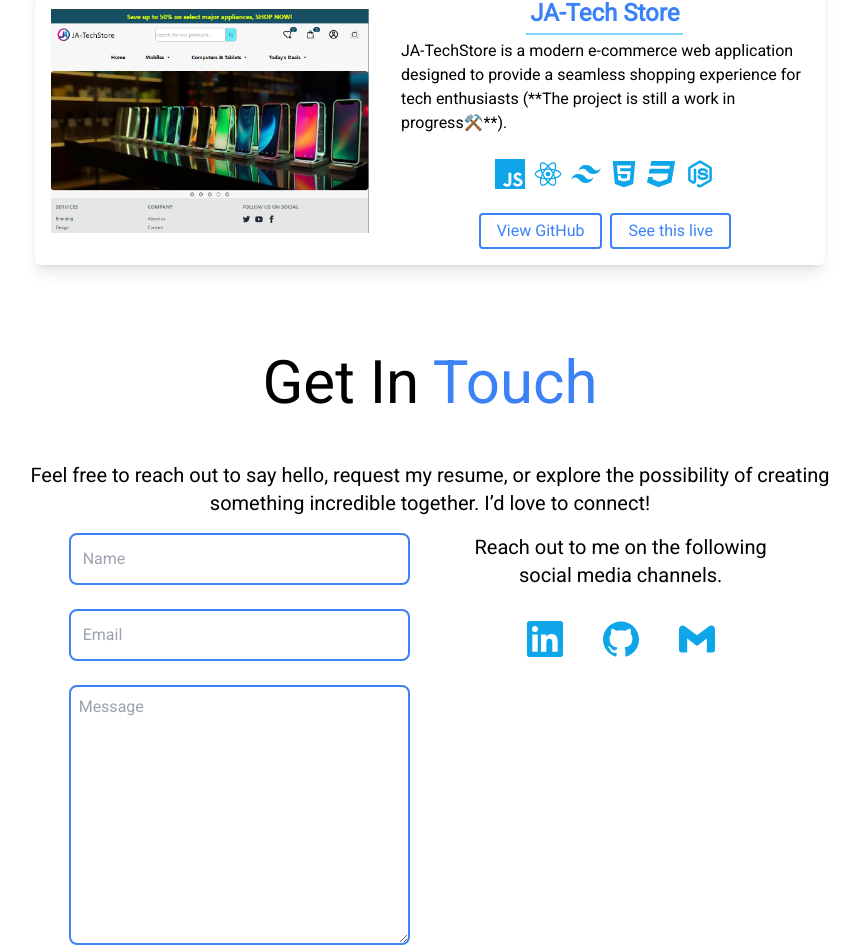
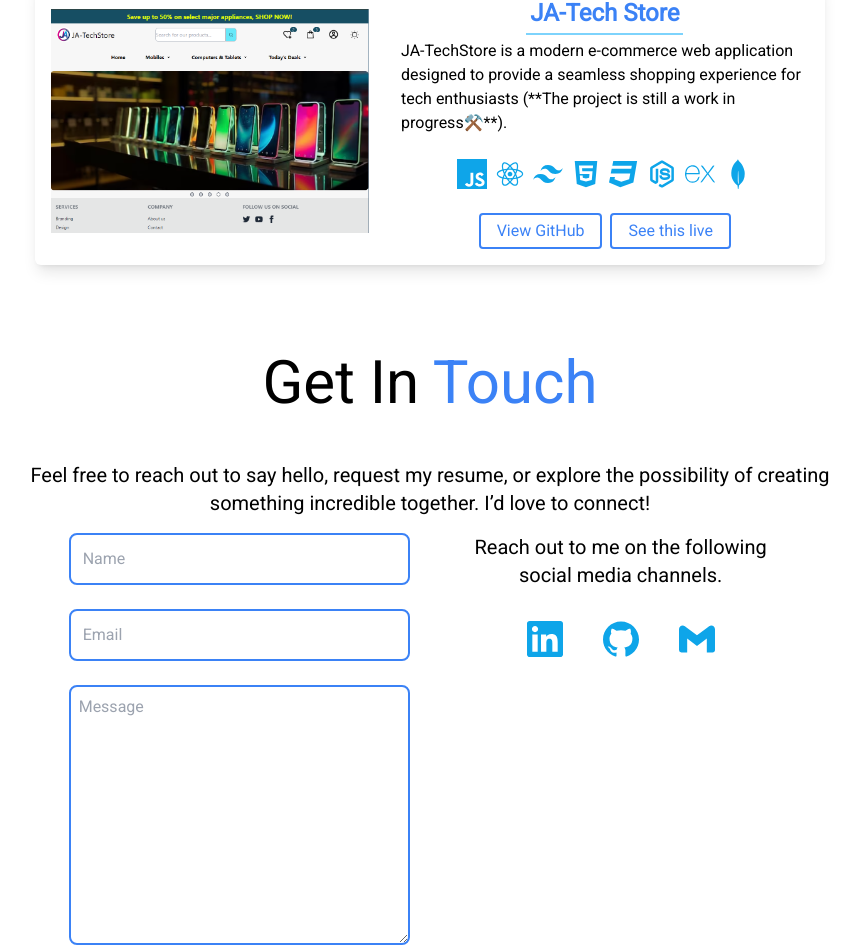
Before and after one commit to juyaamir/portfolio, a React (Vite) app: page / in a window 1280 px wide. Shown: the part 3161-4113 px from the top of the page, without its empty margins (210-1070 px from the left). Built offline with nearby package versions, Linux system fonts and the light colour scheme; a web font is replaced by a local one.

Commit message:
project 3

```diff
--- a/src/data/data.jsx
+++ b/src/data/data.jsx
@@ -1,4 +1,5 @@
-import { SiTypescript } from "react-icons/si";
+import { SiTypescript, SiExpress, SiMongodb } from "react-icons/si";
+
 import { RiReactjsFill, RiTailwindCssFill, RiNodejsLine  } from "react-icons/ri";
 import { FaHtml5, FaCss3 } from "react-icons/fa";
 import project1 from "../assets/images/project1.png";
@@ -51,7 +52,9 @@
             { icon: <RiTailwindCssFill title="Tailwind CSS"/> },
             { icon: <FaHtml5 title= "HTML5"/> },
             { icon: <FaCss3 title= "CSS3"/> },
-            { icon: <RiNodejsLine title= "Node.js"/> }
+            { icon: <RiNodejsLine title= "Node.js"/> },
+            { icon: <SiExpress title= "Express"/> },
+            { icon: <SiMongodb title= "SiMongodb"/> }
         ]
     }
 ]
```
